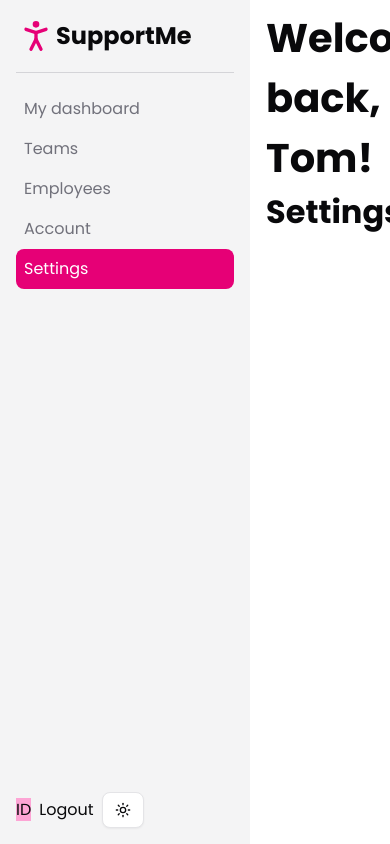
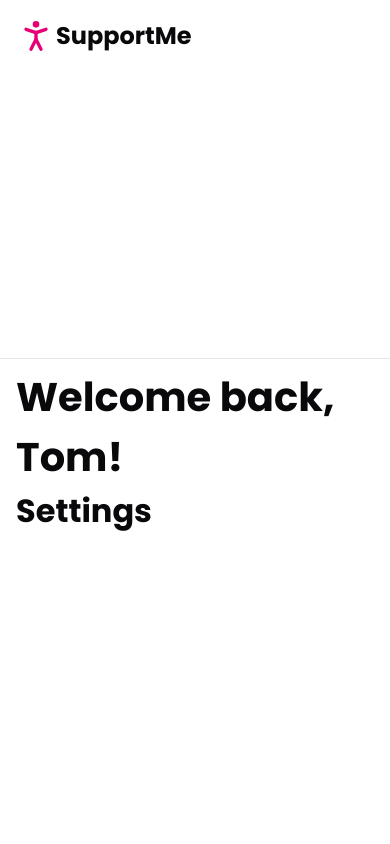
Before and after one commit to izzy2541/shadcn-support-me-project, a Next.js app: page /dashboard/settings in a window 390 px wide. Built offline with nearby package versions, Linux system fonts and the light colour scheme.

Commit message:
add mobile menu part 1

```diff
--- a/app/dashboard/components/main-menu.tsx
+++ b/app/dashboard/components/main-menu.tsx
@@ -3,12 +3,13 @@ import MenuItem from "./menu-item";
 import { Avatar, AvatarFallback } from "@radix-ui/react-avatar";
 import Link from "next/link";
 import { LightDarkToggle } from "@/components/ui/light-dark-toggle";
+import { cn } from "@/lib/utils"
 
-export default function MainMenu() {
+export default function MainMenu({className}: {className?: string}) {
     return (
-        <nav className="bg-muted overflow-auto p-4 flex flex-col">
+        <nav className={cn(`bg-muted overflow-auto p-4 flex flex-col`, className)}>
             <header className="border-b dark:border-b-black border-b-zinc-300 pb-4">
-                <MenuTitle />
+                <MenuTitle/>
             </header>
             <div className="py-4 grow">
                 <MenuItem href="/dashboard">My dashboard</MenuItem>
--- a/app/dashboard/layout.tsx
+++ b/app/dashboard/layout.tsx
@@ -1,4 +1,5 @@
 import MainMenu from "./components/main-menu";
+import MenuTitle from "./components/menu-title";
 //children represents any page that gets rendered for each dashboard route
 export default function DashboardLayout({
     children,
@@ -6,8 +7,11 @@ export default function DashboardLayout({
     children: React.ReactNode;
 }){
 return (
-<div className="grid grid-cols-[250px_1fr] h-screen">
-   <MainMenu />
+<div className="grid md:grid-cols-[250px_1fr] h-screen">
+   <MainMenu className="hidden md:flex"/>
+   <div className="p-4 block md:hidden sticky top-0 left-0 bg-background border-b border-border">
+    <MenuTitle/>
+   </div>
     <div className="overflow-auto py-2 px-4">
         <div className="pb-4">
             <h1>Welcome back, Tom!</h1>
```
